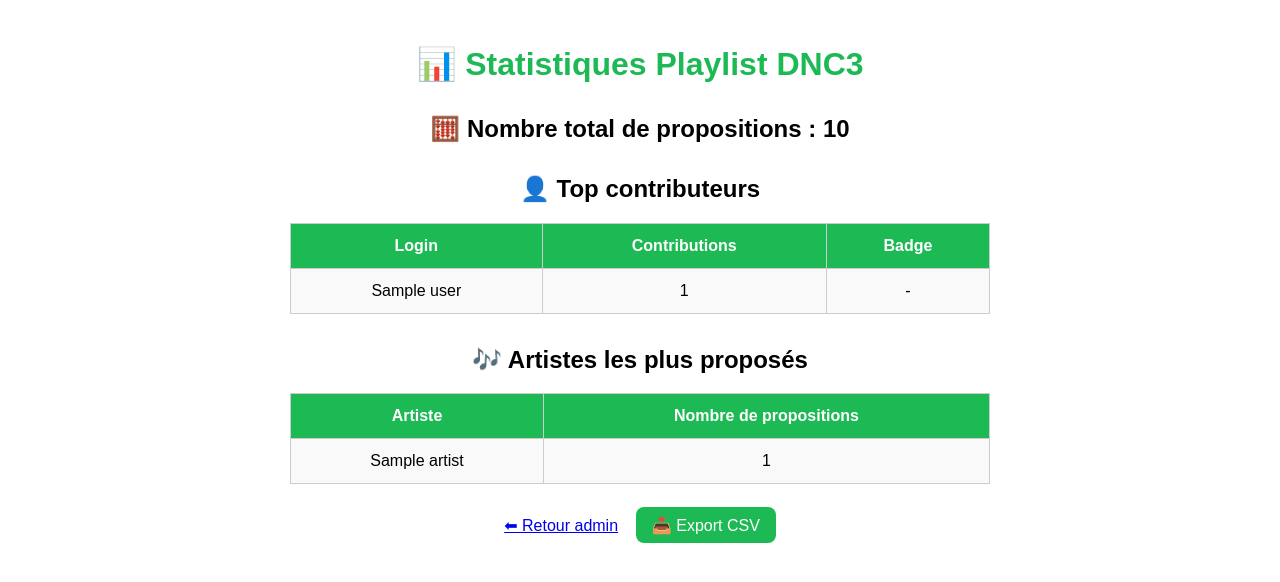
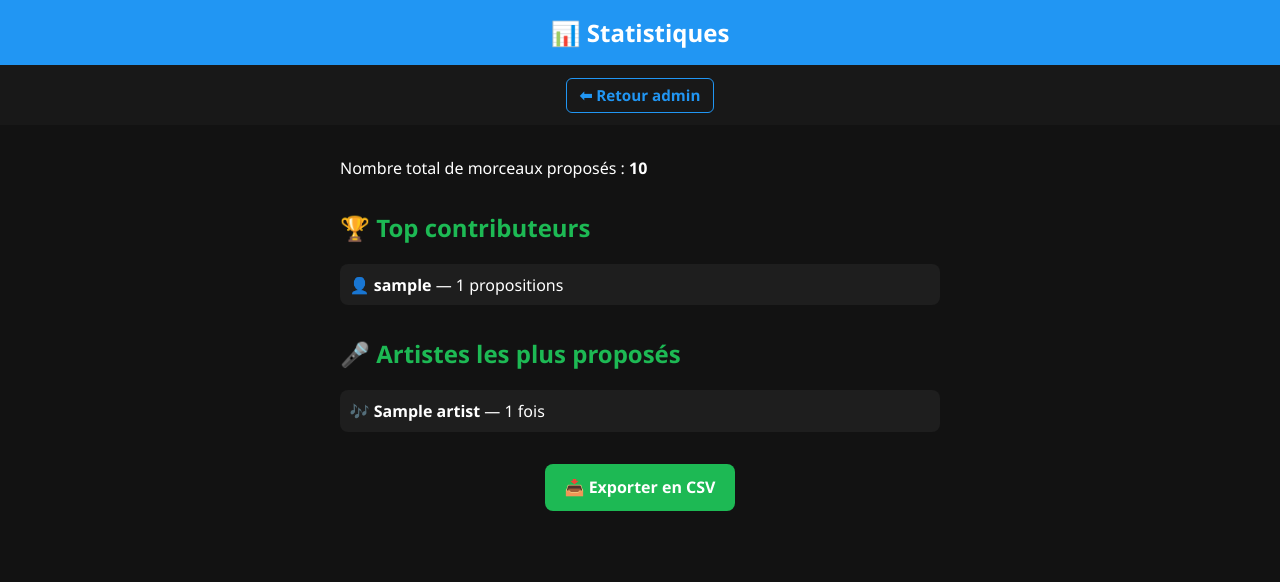
Before and after one commit to editionsnathan/spotify-playlist-dnc3, a Flask app: template templates/stats.html in a window 1280 px wide. Shown: the top 582 px of the page. Run offline with Flask 3, Linux system fonts and the light colour scheme; the template is opened without the code that fills it: most values are stand-ins (such as "Sample title", 1, 10 or a date in 2020).

Commit message:
Update stats.html

```diff
--- a/templates/stats.html
+++ b/templates/stats.html
@@ -5,59 +5,105 @@
   <title>Statistiques - Playlist DNC3</title>
   <meta name="viewport" content="width=device-width, initial-scale=1">
   <style>
-    body { font-family: sans-serif; padding: 1rem; text-align: center; }
-    h1 { color: #1DB954; }
-    h2 { margin-top: 2rem; }
-    table { margin: auto; border-collapse: collapse; width: 90%; max-width: 700px; }
-    th, td { padding: 0.8rem; border: 1px solid #ccc; }
-    th { background-color: #1DB954; color: white; }
-    tr:nth-child(even) { background-color: #f9f9f9; }
-    .badge { background: gold; color: black; font-weight: bold; padding: 0.2rem 0.5rem; border-radius: 5px; }
+    body {
+      font-family: 'Segoe UI', sans-serif;
+      background-color: #121212;
+      color: white;
+      margin: 0;
+      padding: 0;
+    }
+
+    header {
+      background-color: #2196F3;
+      padding: 1rem;
+      text-align: center;
+      font-size: 1.5rem;
+      font-weight: bold;
+      color: #fff;
+    }
+
+    .top-links {
+      display: flex;
+      justify-content: center;
+      gap: 1rem;
+      background-color: #181818;
+      padding: 0.8rem;
+      flex-wrap: wrap;
+    }
+
+    .top-links a {
+      color: #2196F3;
+      text-decoration: none;
+      font-weight: bold;
+      font-size: 0.95rem;
+      border: 1px solid #2196F3;
+      padding: 0.4rem 0.8rem;
+      border-radius: 6px;
+    }
+
+    .container {
+      padding: 1rem 2rem;
+      max-width: 600px;
+      margin: auto;
+    }
+
+    h2 {
+      color: #1DB954;
+      margin-top: 2rem;
+    }
+
+    ul {
+      list-style: none;
+      padding-left: 0;
+    }
+
+    li {
+      background-color: #1e1e1e;
+      margin: 0.4rem 0;
+      padding: 0.6rem;
+      border-radius: 8px;
+    }
+
+    .export-btn {
+      display: block;
+      width: fit-content;
+      margin: 2rem auto;
+      background-color: #1DB954;
+      padding: 0.8rem 1.2rem;
+      color: white;
+      font-weight: bold;
+      border-radius: 8px;
+      text-decoration: none;
+    }
   </style>
 </head>
 <body>
-  <h1>📊 Statistiques Playlist DNC3</h1>
 
-  <h2>🧮 Nombre total de propositions : {{ total }}</h2>
+  <header>📊 Statistiques</header>
 
-  <h2>👤 Top contributeurs</h2>
-  <table>
-    <tr><th>Login</th><th>Contributions</th><th>Badge</th></tr>
-    {% for user, count in top_logins %}
-    <tr>
-      <td>{{ user }}</td>
-      <td>{{ count }}</td>
-      <td>
-        {% if count >= 20 %}
-          <span class="badge">🏆 Légende</span>
-        {% elif count >= 10 %}
-          <span class="badge">🔥 Actif</span>
-        {% elif count >= 5 %}
-          <span class="badge">⭐ Contributeur</span>
-        {% else %}
-          -
-        {% endif %}
-      </td>
-    </tr>
-    {% endfor %}
-  </table>
+  <div class="top-links">
+    <a href="/admin">⬅ Retour admin</a>
+  </div>
 
-  <h2>🎶 Artistes les plus proposés</h2>
-  <table>
-    <tr><th>Artiste</th><th>Nombre de propositions</th></tr>
-    {% for artist, count in top_artists %}
-    <tr>
-      <td>{{ artist }}</td>
-      <td>{{ count }}</td>
-    </tr>
-    {% endfor %}
-  </table>
+  <div class="container">
+    <p>Nombre total de morceaux proposés : <strong>{{ total }}</strong></p>
 
-  <p style="margin-top:2rem;">
-  <a href="/admin">⬅ Retour admin</a> &nbsp;&nbsp;
-  <a href="/export" style="background:#1DB954; color:white; padding:0.6rem 1rem; border-radius:8px; text-decoration:none;">
-    📥 Export CSV
-  </a>
-</p>
+    <h2>🏆 Top contributeurs</h2>
+    <ul>
+      {% for login, count in top_logins %}
+      <li>👤 <strong>{{ login }}</strong> — {{ count }} propositions</li>
+      {% endfor %}
+    </ul>
+
+    <h2>🎤 Artistes les plus proposés</h2>
+    <ul>
+      {% for artist, count in top_artists %}
+      <li>🎶 <strong>{{ artist }}</strong> — {{ count }} fois</li>
+      {% endfor %}
+    </ul>
+
+    <a class="export-btn" href="/export">📥 Exporter en CSV</a>
+  </div>
+
 </body>
 </html>
```
